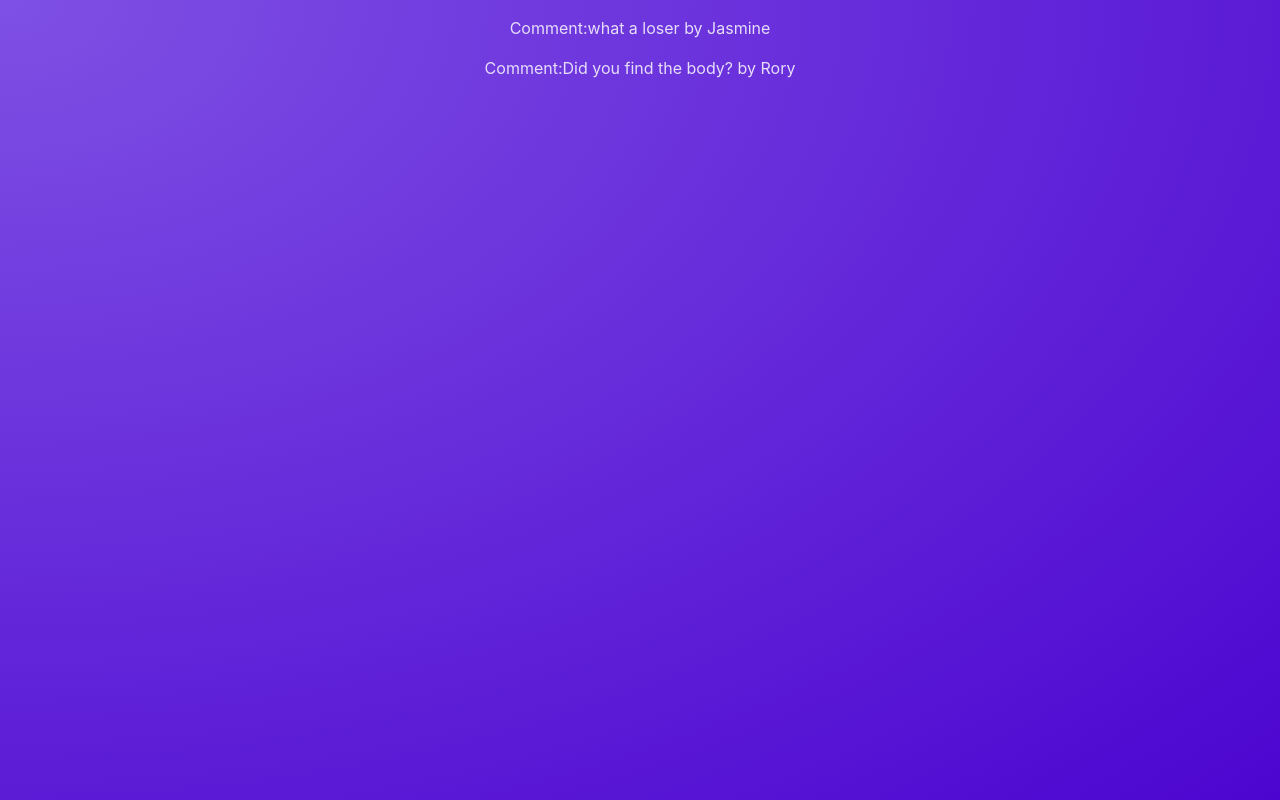
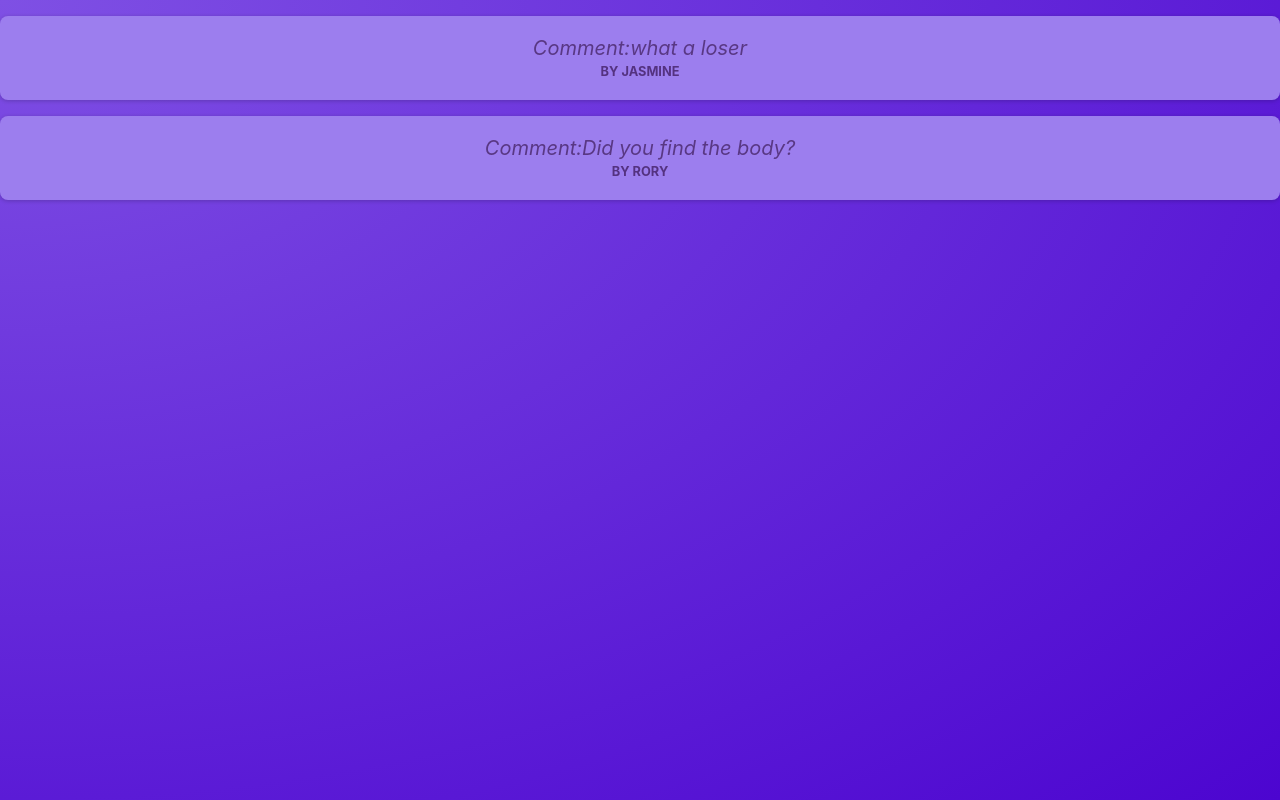
Before and after one commit to YarialisGuzman/makeAPost, a React (Vite) app: page / in a window 1280 px wide. Built offline with nearby package versions, Linux system fonts and the light colour scheme.

Commit message:
style the posts

```diff
--- a/src/components/Post.jsx
+++ b/src/components/Post.jsx
@@ -1,7 +1,9 @@
+import classes from './Post.module.css';
 function Post(props){
     return(
-        <div>
-            <p>Comment:{props.body} by {props.author}</p>
+        <div className={classes.post}>
+            <p className={classes.text}>Comment:{props.body}</p>
+            <p className={classes.author}>By {props.author}</p>
 
         </div>
     )
--- /dev/null
+++ b/src/components/Post.module.css
@@ -0,0 +1,35 @@
+.post {
+    margin: 1rem 0;
+    padding: 1rem;
+    background-color: #9c7eee;
+    border-radius: 8px;
+    box-shadow: 0 1px 4px rgba(0, 0, 0, 0.2);
+    animation: animate-in 1s ease-out forwards;
+  }
+
+  .author {
+    font-size: 0.8rem;
+    font-weight: bold;
+    color: #543280;
+    margin: 0;
+    text-transform: uppercase;
+  }
+
+  .text {
+    white-space: pre-wrap;
+    font-size: 1.25rem;
+    margin: 0.25rem 0 0 0;
+    color: #593884;
+    font-style: italic;
+  }
+
+  @keyframes animate-in {
+    from {
+      opacity: 0;
+      transform: translateY(1rem);
+    }
+    to {
+      opacity: 1;
+      transform: translateY(0);
+    }
+  }
```
